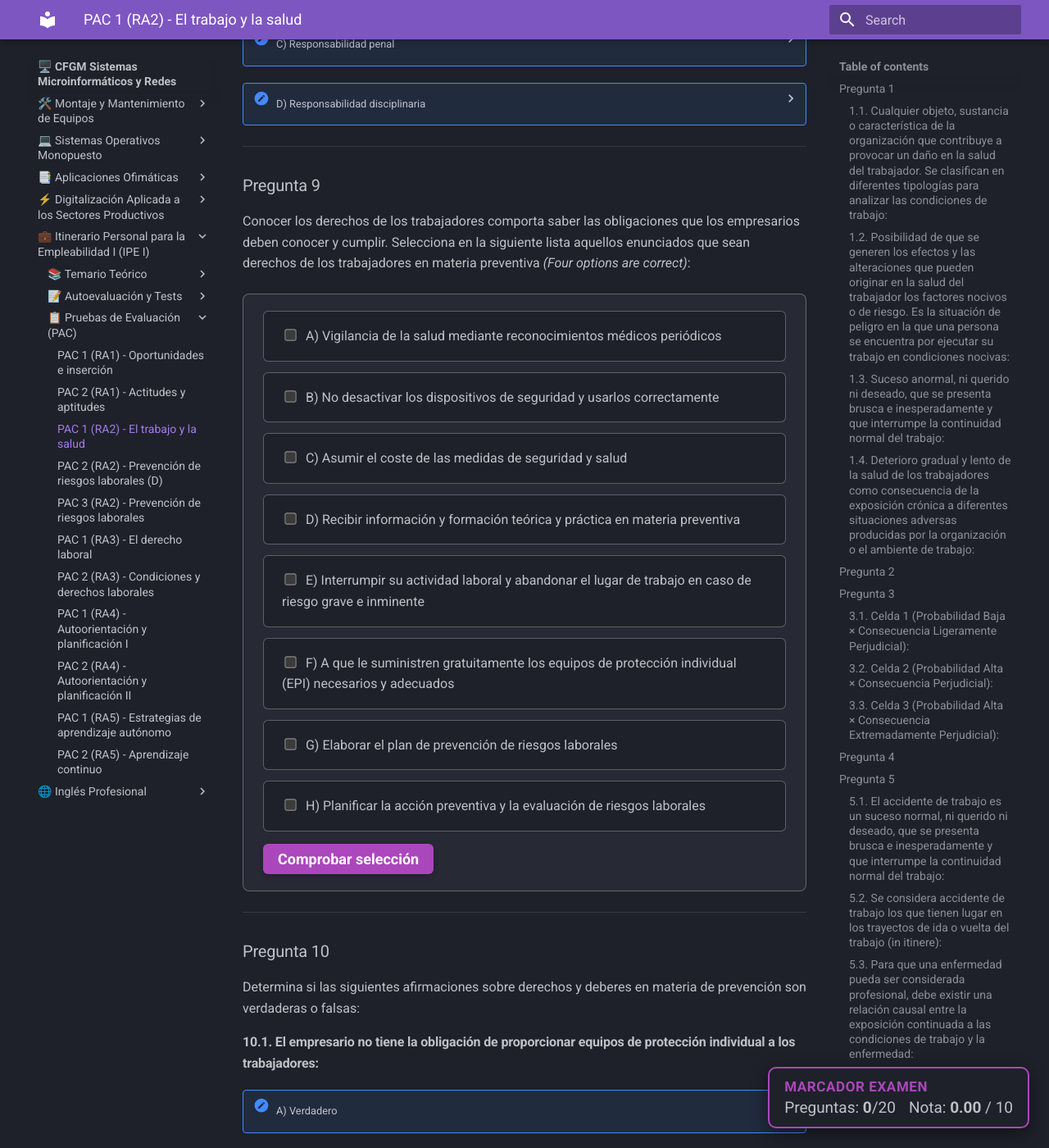
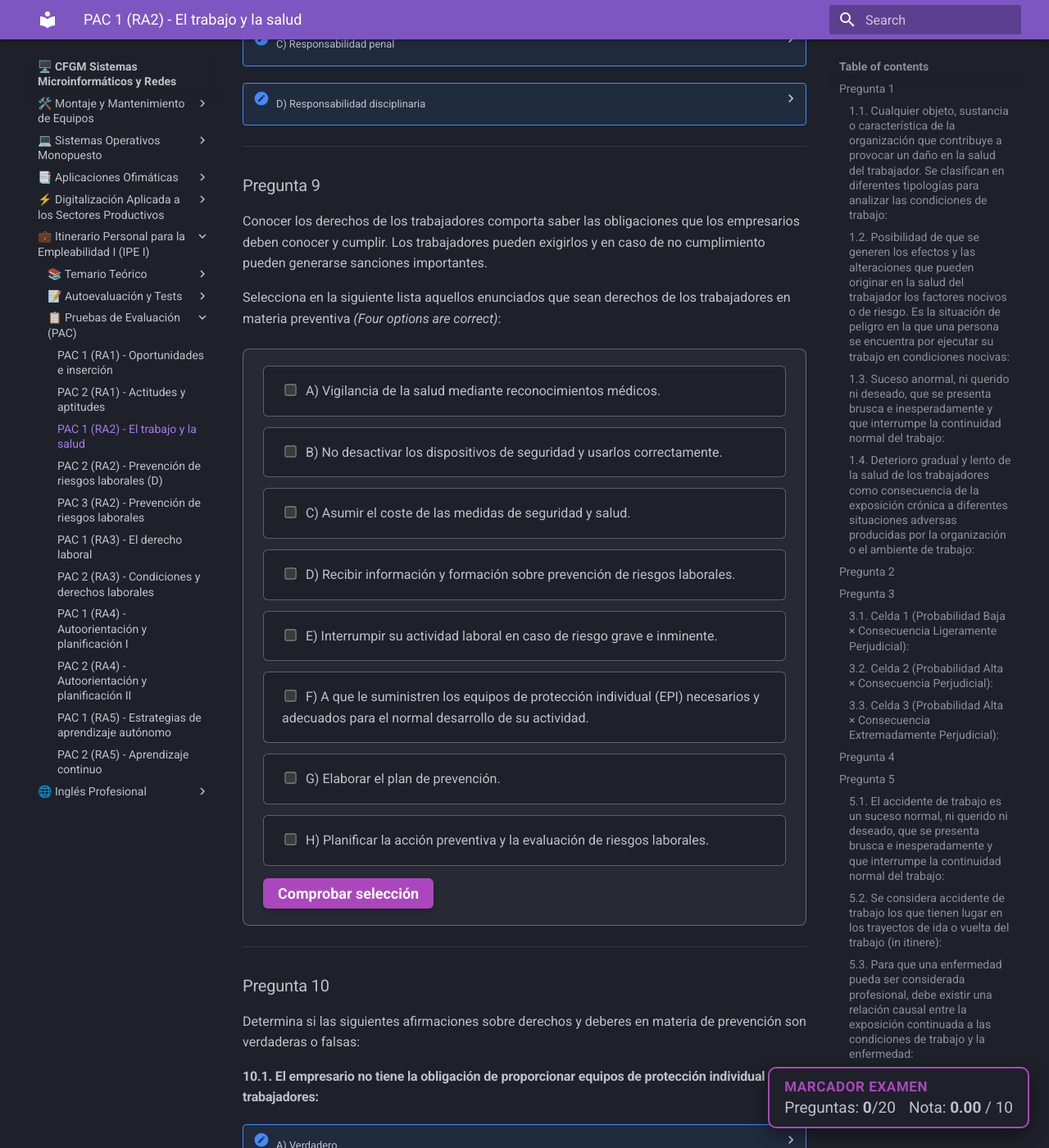
Before and after one commit to Beamspark/SMR-Apuntes, an MkDocs documentation site: the page built from docs/smr/itinerario/pac/pac-1-ra2.md, in a window 1280 px wide and 1400 px high, scrolled down 9167 px. Shown: the whole window at 82% size. Built offline with MkDocs 1.6.1 and Material for MkDocs 9.7.7, drawn with Linux system fonts in a browser that asks for light colours; some of the changed lines change nothing that is shown.

Commit message:
Update pac-1-ra2.md

```diff
--- a/docs/smr/itinerario/pac/pac-1-ra2.md
+++ b/docs/smr/itinerario/pac/pac-1-ra2.md
@@ -689,64 +689,66 @@
 ---
 
 ### Pregunta 9
-Conocer los derechos de los trabajadores comporta saber las obligaciones que los empresarios deben conocer y cumplir. Selecciona en la siguiente lista aquellos enunciados que sean derechos de los trabajadores en materia preventiva *(Four options are correct)*:
+Conocer los derechos de los trabajadores comporta saber las obligaciones que los empresarios deben conocer y cumplir. Los trabajadores pueden exigirlos y en caso de no cumplimiento pueden generarse sanciones importantes.
+
+Selecciona en la siguiente lista aquellos enunciados que sean derechos de los trabajadores en materia preventiva *(Four options are correct)*:
 
 <div class="quiz-multi" data-expected="4">
 <div class="quiz-multi-options">
 <label class="quiz-multi-option correct">
-<span><input type="checkbox" data-opt="A"> A) Vigilancia de la salud mediante reconocimientos médicos periódicos</span>
+<span><input type="checkbox" data-opt="A"> A) Vigilancia de la salud mediante reconocimientos médicos.</span>
 <div class="feedback" style="display: none;">
 <div class="feedback-title">✓ ¡Correcta!</div>
-Es un derecho básico regulado en el art. 22 LPRL, que garantiza reconocimientos médicos adaptados al puesto y con carácter voluntario (salvo excepciones tasadas).
+Es un derecho fundamental regulado en el artículo 22 de la Ley de Prevención de Riesgos Laborales (LPRL), garantizando reconocimientos periódicos voluntarios y ajustados a los riesgos del puesto.
 </div>
 </label>
 <label class="quiz-multi-option incorrect">
-<span><input type="checkbox" data-opt="B"> B) No desactivar los dispositivos de seguridad y usarlos correctamente</span>
+<span><input type="checkbox" data-opt="B"> B) No desactivar los dispositivos de seguridad y usarlos correctamente.</span>
 <div class="feedback" style="display: none;">
 <div class="feedback-title">✗ Incorrecta</div>
-Es una obligación o deber fundamental del trabajador recogido en el art. 29 LPRL, no un derecho.
+Constituye una obligación legal directa del trabajador contemplada en el artículo 29.2.c de la LPRL, no un derecho exigible al empresario.
 </div>
 </label>
 <label class="quiz-multi-option incorrect">
-<span><input type="checkbox" data-opt="C"> C) Asumir el coste de las medidas de seguridad y salud</span>
+<span><input type="checkbox" data-opt="C"> C) Asumir el coste de las medidas de seguridad y salud.</span>
 <div class="feedback" style="display: none;">
 <div class="feedback-title">✗ Incorrecta</div>
-El artículo 14.5 LPRL prohíbe taxativamente que las medidas relativas a la seguridad y salud supongan carga financiera alguna para el trabajador.
+El artículo 14.5 de la LPRL prohíbe expresamente que el coste de las medidas relativas a la seguridad y salud en el trabajo recaiga de cualquier forma sobre los trabajadores.
 </div>
 </label>
 <label class="quiz-multi-option correct">
-<span><input type="checkbox" data-opt="D"> D) Recibir información y formación teórica y práctica en materia preventiva</span>
+<span><input type="checkbox" data-opt="D"> D) Recibir información y formación sobre prevención de riesgos laborales.</span>
 <div class="feedback" style="display: none;">
 <div class="feedback-title">✓ ¡Correcta!</div>
-Derecho recogido en los arts. 18 y 19 LPRL: la empresa debe impartir formación suficiente en el momento de la contratación y ante cualquier modificación técnica.
+Derecho recogido en los artículos 18 y 19 de la LPRL, donde el empresario debe garantizar una formación teórica y práctica centrada en el puesto de trabajo.
 </div>
 </label>
 <label class="quiz-multi-option correct">
-<span><input type="checkbox" data-opt="E"> E) Interrumpir su actividad laboral y abandonar el lugar de trabajo en caso de riesgo grave e inminente</span>
+<span><input type="checkbox" data-opt="E"> E) Interrumpir su actividad laboral en caso de riesgo grave e inminente.</span>
 <div class="feedback" style="display: none;">
 <div class="feedback-title">✓ ¡Correcta!</div>
-Derecho regulado en el art. 21 LPRL para situaciones en que el trabajador considere que la actividad entraña un riesgo inminente e inevitable para su integridad.
+Amparado por el artículo 21 de la LPRL, facultando al trabajador a paralizar su actividad y abandonar el centro sin ser objeto de sanción cuando la labor entrañe peligro inminente para su vida.
 </div>
 </label>
 <label class="quiz-multi-option correct">
-<span><input type="checkbox" data-opt="F"> F) A que le suministren gratuitamente los equipos de protección individual (EPI) necesarios y adecuados</span>
+<span><input type="checkbox" data-opt="F"> F) A que le suministren los equipos de protección individual (EPI) necesarios y adecuados para el normal desarrollo de su actividad.</span>
 <div class="feedback" style="display: none;">
 <div class="feedback-title">✓ ¡Correcta!</div>
-Es un derecho directo del trabajador y una obligación imperativa del empresario según el art. 17 LPRL y el RD 773/1997.
+Es un derecho básico garantizado por el artículo 17 de la LPRL y el Real Decreto 773/1997, siendo obligación exclusiva de la empresa suministrar gratuitamente los EPI pertinentes.
 </div>
 </label>
 <label class="quiz-multi-option incorrect">
-<span><input type="checkbox" data-opt="G"> G) Elaborar el plan de prevención de riesgos laborales</span>
+<span><input type="checkbox" data-opt="G"> G) Elaborar el plan de prevención.</span>
 <div class="feedback" style="display: none;">
 <div class="feedback-title">✗ Incorrecta</div>
-La elaboración y aprobación del plan de prevención es una obligación indelegable del empresario (art. 16 LPRL).
+La elaboración e implantación del plan de prevención es una obligación legal indelegable del empresario (artículo 16 de la LPRL).
 </div>
 </label>
 <label class="quiz-multi-option incorrect">
-<span><input type="checkbox" data-opt="H"> H) Planificar la acción preventiva y la evaluación de riesgos laborales</span>
+<span><input type="checkbox" data-opt="H"> H) Planificar la acción preventiva y la evaluación de riesgos laborales.</span>
 <div class="feedback" style="display: none;">
 <div class="feedback-title">✗ Incorrecta</div>
-Corresponde a la dirección empresarial y al servicio de prevención correspondiente, constituyendo una obligación legal.
+Es una responsabilidad técnico-organizativa atribuida por ley a la dirección empresarial y al servicio de prevención correspondiente.
 </div>
 </label>
 </div>
```
